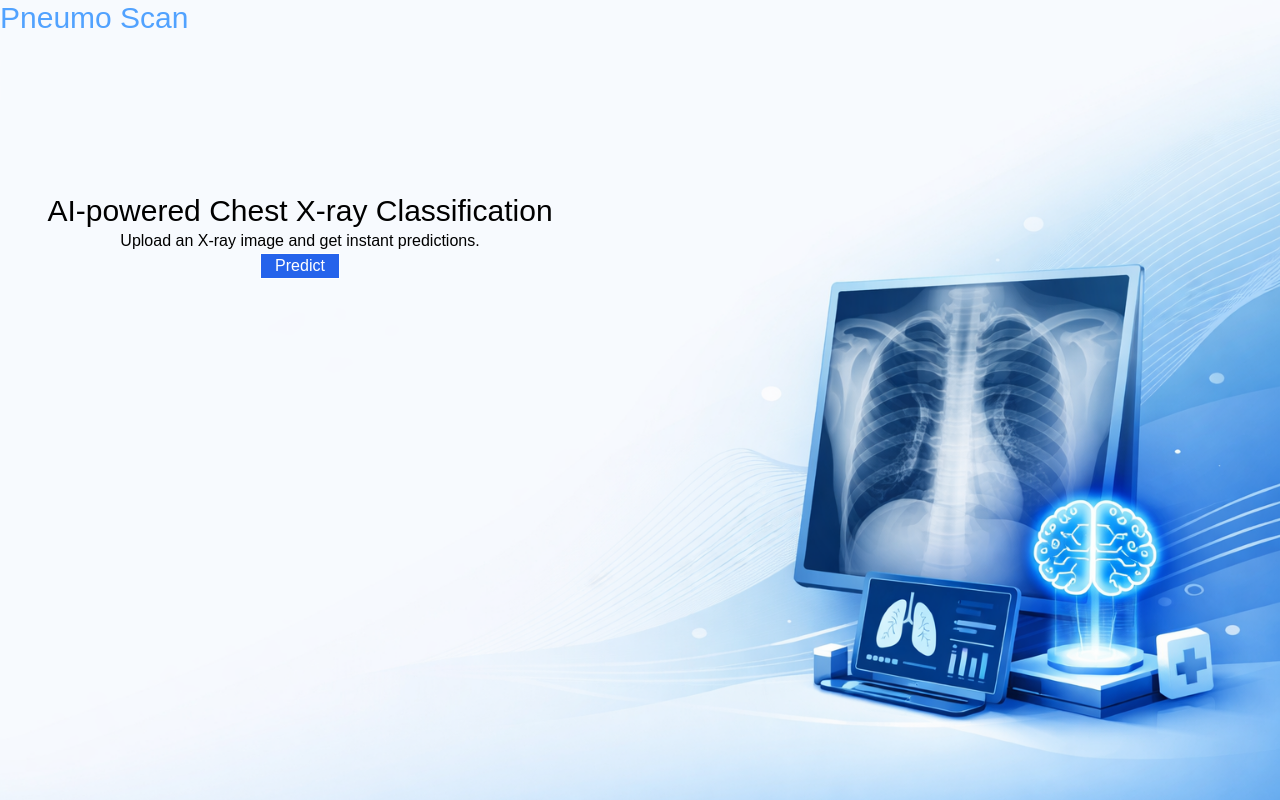
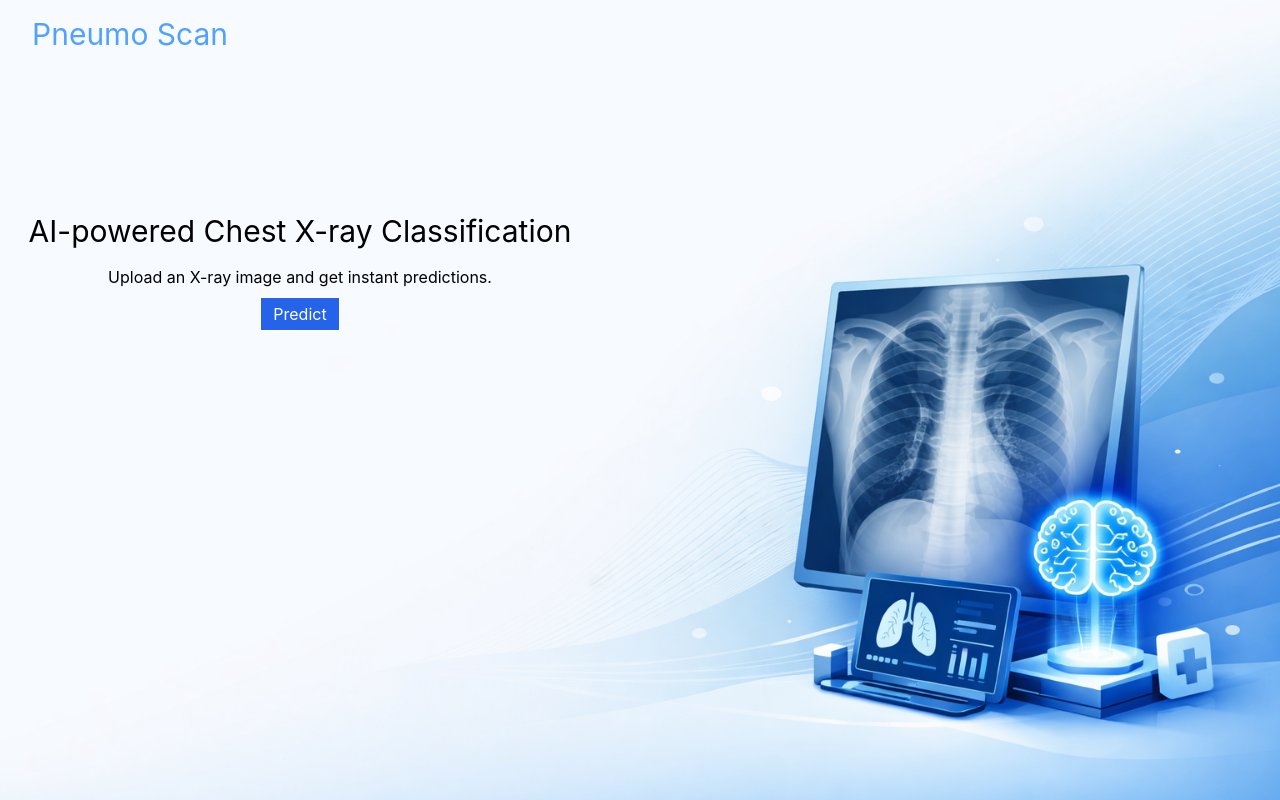
Before and after one commit to yusuf-codes10/pneumo-scan, a Vue app in the folder client/: page / in a window 1280 px wide. Built offline with nearby package versions, Linux system fonts and the light colour scheme.

Commit message:
removed the global reset

```diff
--- a/client/src/assets/main.css
+++ b/client/src/assets/main.css
@@ -1,12 +1,6 @@
 @import "tailwindcss";
 
-* {
-    margin: 0;
-    padding: 0;
-    box-sizing: border-box;
-    font-family: 'Montserrat', sans-serif;
-
-}
+/*  */
 
 
 /* bg-[#F8FAFC] */
```
